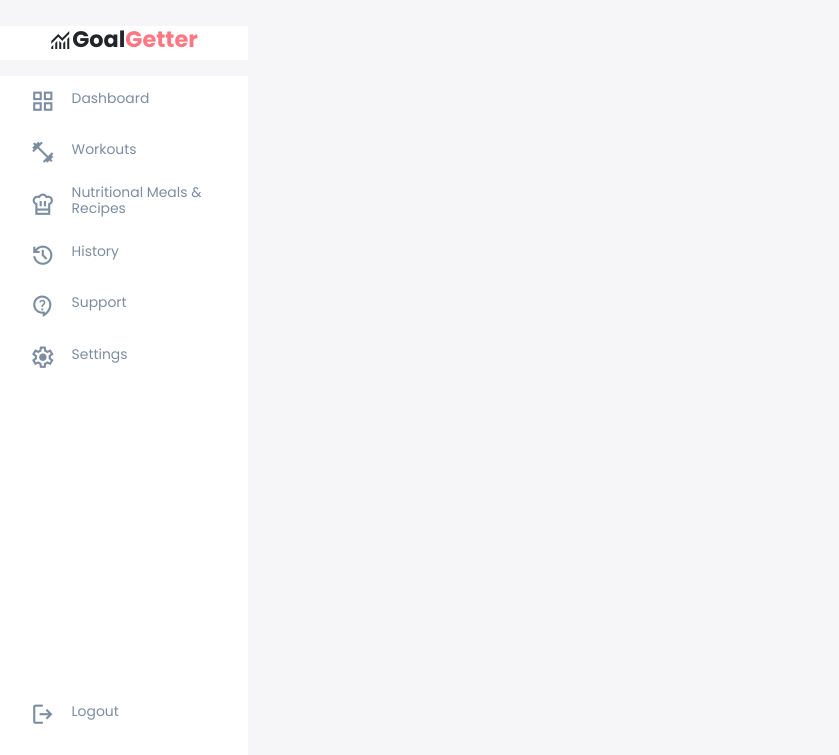
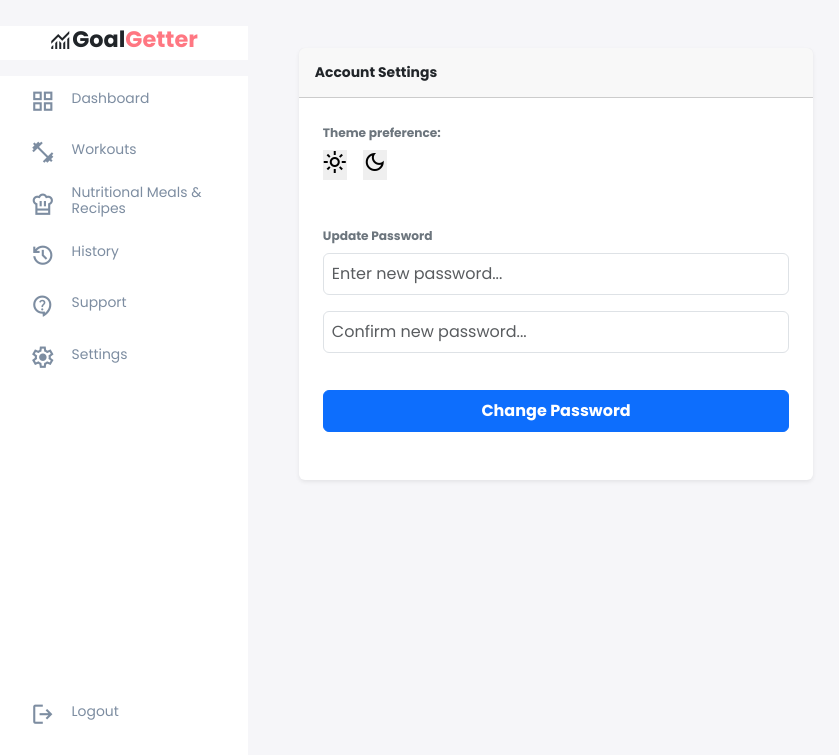
Before and after one commit to lanamnj0/goalgetter, a Flask app: page /settings in a window 1280 px wide. Shown: the top 755 px of the page, without its empty margins (84-923 px from the left). Run offline with Flask 3, Linux system fonts and the light colour scheme.

Commit message:
finalise formatting, mocked successful message and left space and comment instruction for when password hashing is available

```diff
--- a/templates/settings.html
+++ b/templates/settings.html
@@ -1,13 +1,68 @@
+<!-- TODO: (Password hashing)
+    Source: https://werkzeug.palletsprojects.com/en/stable/utils/
+    [ generate_password_hash(password)
+      check_password_hash(pwhash, password)
+      ]
+     Import: from werkzeug.security import generate_password_hash
+     Replace the mock flash line with:
+     hashed_password = generate_password_hash(new_pass)
+     Save hashed_password to your user's row in the database
+     Remove the mock flash and add a real database commit success flash.
+-->
+
+
 {% extends "layout.html" %}
 
 {% block title %}
     Settings
 {% endblock %}
 
+{% block head %}
+    {{ super() }}
+    <link rel="stylesheet" href="https://fonts.googleapis.com/css2?family=Material+Symbols+Outlined:opsz,wght,FILL,GRAD@20..48,100..700,0..1,-50..200"/>
+{% endblock %}
+
 {% block main %}
+    <div class="card shadow-sm border-0 mx-auto" style="max-width: 600px;">
+        <div class="card-header p-3">
+            <h3 class="mb-0 fw-bold">Account Settings</h3>
+        </div>
+        <div class="card-body p-4">
+            <!-- Dark / Light mode toggle -->
+            <div class="mb-4">
+                <label class="form-label fw-bold text-secondary small">Theme preference:</label>
+                <div class="d-flex gap-3">
+                    <button class="theme-toggler">
+                        <span class="material-symbols-outlined active">light_mode</span> <!--add 'active' to the class to toggle it -->
+                    </button>
+                    <button class="theme-toggler">
+                        <span class="material-symbols-outlined">dark_mode</span>
+                    </button>
+                </div>
+            </div>
+            <br>
+            <!-- 2. PASSWORD UPDATE PLACEHOLDER (ready for teammate's hashing logic) -->
+            <div class="mb-4">
+                <label class="form-label fw-bold text-secondary small">Update Password</label>
 
-<!-- Settings go here like dark/light mode toggle, and some other features -
-      maybe I can see if hashing passwords means we could potentially do an update password feature
-      here? -->
+            <!-- UPDATE action route to appropriate naming if necessary  -->
+                <form action="/settings" method="POST" id="update-password-form">
 
+                <!-- Industry-standard to have a new password and confirm password-->
+                <!-- New Password -->
+                    <div class="mb-3">
+                        <input class="form-control p-2" type="password" name="new_password" placeholder="Enter new password..." required>
+                    </div>
+
+                <!-- Confirm Password -->
+                    <div class="mb-3">
+                        <input class="form-control p-2" type="password" name="confirm_password" placeholder="Confirm new password..." required>
+                    </div>
+                    <br>
+                    <button class="btn btn-primary w-100 fw-bold p-2" type="submit">Change Password</button>
+                </form>
+            </div>
+
+        </div>
+    </div>
 {% endblock %}
```
